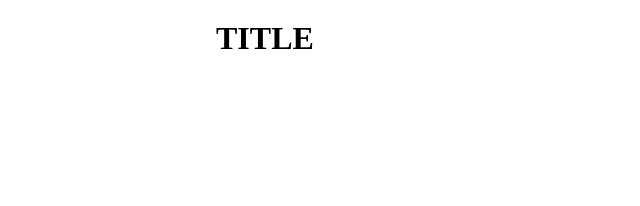
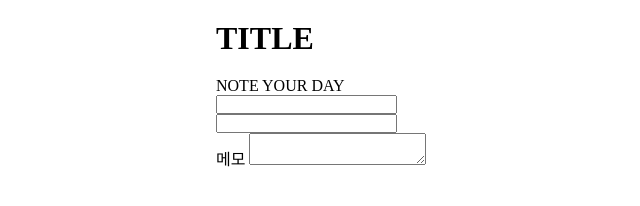
Before and after one commit to shushuburger/new, a plain HTML site: page Front/view/note.html in a window 1280 px wide. Shown: the whole page, without its empty margins (24-664 px from the left). Drawn offline with Linux system fonts and the light colour scheme.

Commit message:
추가 : note.html 기초 틀 작업

```diff
--- a/Front/view/note.html
+++ b/Front/view/note.html
@@ -9,6 +9,25 @@
             <header>
                 <h1>TITLE</h1>
             </header>
+
+            <div class="slogan">
+                NOTE YOUR DAY
+            </div>
+
+            <div class="user-input-container">
+                <div class="user-input">
+                    <input type="text">
+                </div>
+
+                <div class="user-input">
+                    <input type="text">
+                </div>
+
+                <div class="user-input">
+                    <span>메모</span>
+                    <textarea></textarea>
+                </div>
+            </div>
         </div>
     </body>
 </html>
```
